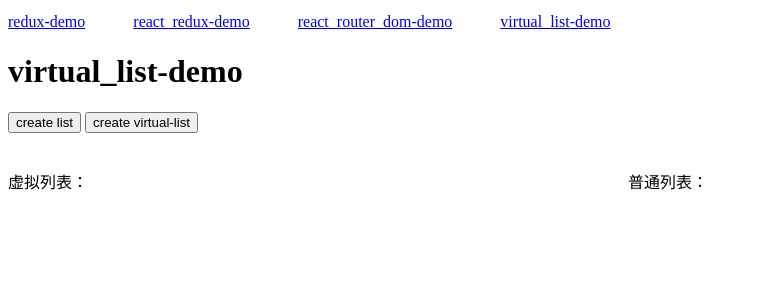
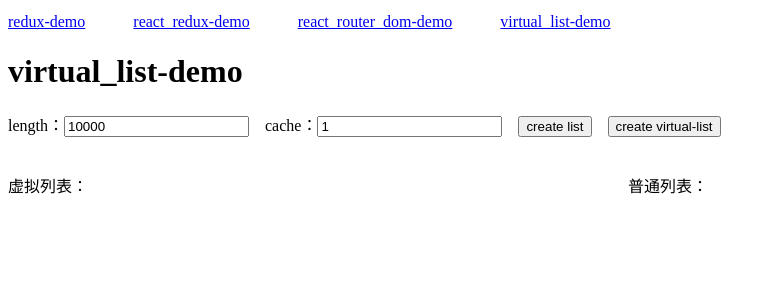
Before and after one commit to youniaogu/react-demo, a React (Create React App) app: page /react-demo/virtual-list in a window 1280 px wide. Shown: the top 300 px of the page, without its empty margins (0-776 px from the left). Built offline with nearby package versions, Linux system fonts and the light colour scheme.

Commit message:
update demo

```diff
--- a/src/examples/virtual-list/index.js
+++ b/src/examples/virtual-list/index.js
@@ -7,6 +7,8 @@ class Examples extends Component {
     super();
 
     this.state = {
+      length: 10000,
+      cache: 1,
       showList: false,
       showVirtualList: false
     };
@@ -15,12 +17,26 @@ class Examples extends Component {
     });
   }
 
+  handleLengthChange = e => {
+    this.setState({ length: +e.currentTarget.value });
+  };
+  handleCacheChange = e => {
+    this.setState({ cache: +e.currentTarget.value });
+  };
+
+  createList = () => {
+    this.list = new Array(this.state.length).fill(null).map((_, index) => {
+      return index + 1;
+    });
+  };
   handleListCreate = () => {
+    this.createList();
     this.setState({
       showList: true
     });
   };
   handleVirtualListCreate = () => {
+    this.createList();
     this.setState({
       showVirtualList: true
     });
@@ -35,11 +51,32 @@ class Examples extends Component {
   };
 
   render() {
+    const { length, cache } = this.state;
+
     return (
       <Fragment>
         <h1>virtual_list-demo</h1>
-        <button onClick={this.handleListCreate}>create list</button>
-        <span> </span>
+        <label>length：</label>
+        <input
+          min="0"
+          type="number"
+          value={length}
+          onChange={this.handleLengthChange}
+        />
+        <span>　</span>
+        <label>cache：</label>
+        <input
+          min="0"
+          type="number"
+          value={cache}
+          onChange={this.handleCacheChange}
+        />
+        <span>　</span>
+
+        <button onClick={this.handleListCreate} title="cache useless">
+          create list
+        </button>
+        <span>　</span>
         <button onClick={this.handleVirtualListCreate}>
           create virtual-list
         </button>
@@ -50,7 +87,7 @@ class Examples extends Component {
             {this.state.showVirtualList && (
               <VirtualList
                 className={styles.virtualList}
-                cache={2}
+                cache={cache}
                 list={this.list}
                 itemHeight={60}
                 height={600}
```
